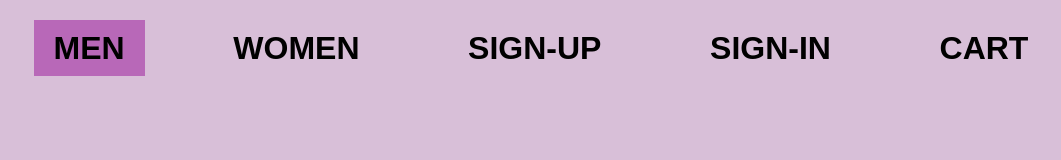
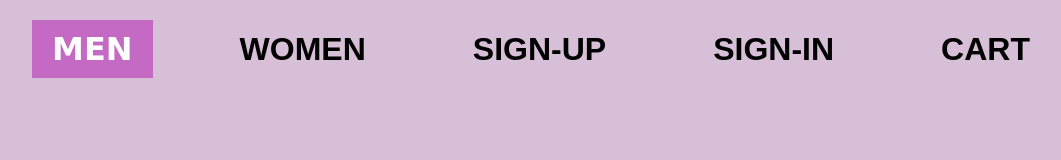
Before and after one commit to adityasinghskit/e-commerce-purple, a plain HTML site: page index.html in a window 1280 px wide. In both pictures the pointer is over the link "MEN". Shown: the whole page, without its empty margins (99-1160 px from the left). Drawn offline with Linux system fonts and the light colour scheme.

Commit message:
added style to navbar icons

```diff
--- a/styles/style.css
+++ b/styles/style.css
@@ -24,7 +24,9 @@ body{
 
 }
 #navbar a:hover{
-    background-color:rgb(184, 104, 184);
+    background-color:rgb(196, 105, 196);
+    font-family: 'Dancing Script', cursive;
+    color:white;
 }
 #heading{
     font-size:60px;
@@ -43,7 +45,6 @@ body{
 }
 #cartlog{
     width:60%;
-
     display:grid;
     grid-template-columns: repeat(4,1fr);
     grid-template-rows: auto;
```
